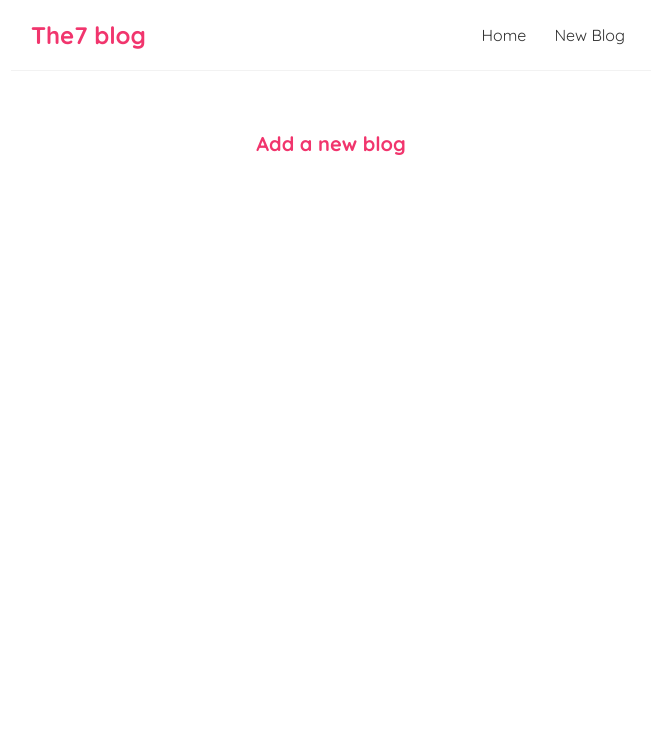
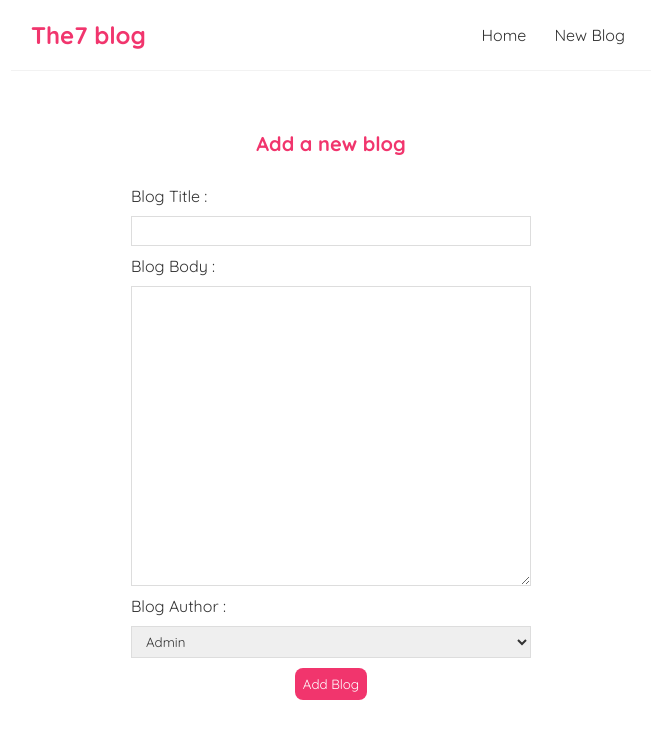
Before and after one commit to roosjjean/d-blog, a React (Create React App) app: page /create in a window 1280 px wide. Shown: the top 738 px of the page, without its empty margins (309-964 px from the left). Built offline with nearby package versions, Linux system fonts and the light colour scheme.

Commit message:
Blog creation feature added

```diff
--- a/data/db.json
+++ b/data/db.json
@@ -23,6 +23,24 @@
       "body": "Compiled successfully!\n\nYou can now view jreact-blog in the browser.\n\n  Local:            http://localhost:3000\n  On Your Network:  http://172.22.50.230:3000\n\nNote that the development build is not optimized.\nTo create a production build, use npm run build.\n\nwebpack compiled successfully",
       "author": "ririne",
       "id": 5
+    },
+    {
+      "title": "Push and Pull Changes:",
+      "body": "\nIf you're collaborating with others or using a remote repository, you'll need to push your changes to the remote and pull changes from it. Here are the basic commands:\n\ngit push origin <branch-name>: Push your local changes to the remote repository.\ngit pull origin <branch-name>: Pull changes from the remote repository to your local repository.",
+      "author": "Admin",
+      "id": 6
+    },
+    {
+      "title": "Push and Pull Changes:",
+      "body": "\nIf you're collaborating with others or using a remote repository, you'll need to push your changes to the remote and pull changes from it. Here are the basic commands:\n\ngit push origin <branch-name>: Push your local changes to the remote repository.\ngit pull origin <branch-name>: Pull changes from the remote repository to your local repository.",
+      "author": "Admin",
+      "id": 7
+    },
+    {
+      "title": "OK",
+      "body": "OK",
+      "author": "Mario",
+      "id": 8
     }
   ]
 }
--- a/src/App.js
+++ b/src/App.js
@@ -1,3 +1,4 @@
+import BlogDetails from "./BlogDetails";
 import Create from "./Create";
 import Home from "./Home";
 import Navbar from "./Navbar";
@@ -16,6 +17,9 @@ const App = () => {
             <Route path="/create">
               <Create />
             </Route>
+            <Route path="/blogs/:id">
+              <BlogDetails />
+            </Route>
           </Switch>
         </div>
       </div>
--- /dev/null
+++ b/src/BlogDetails.js
@@ -0,0 +1,27 @@
+import { useParams } from "react-router-dom/cjs/react-router-dom.min";
+import useFetch from "./useFetch";
+
+
+const BlogDetails = () => {
+    const { id } = useParams()
+    const {data: blog, isPending, error} = useFetch('http://localhost:5000/blogs/' + id)
+
+    return (
+        <div className="blog-details">
+            { isPending && <div>Loading...</div>}
+            { error && <div>{error}</div>}
+            {
+                blog && (
+                    <article>
+                        <h2>{blog.title}</h2>
+                        <p>Written by {blog.author}</p>
+                        <div>{blog.body}</div>
+                    </article>
+                )
+            }
+
+        </div>
+    );
+}
+
+export default BlogDetails;
--- a/src/BlogList.js
+++ b/src/BlogList.js
@@ -1,4 +1,4 @@
-
+import { Link } from "react-router-dom/cjs/react-router-dom.min";
 
 const BlogList = ({blogs, title}) => {
     return (
@@ -6,10 +6,12 @@ const BlogList = ({blogs, title}) => {
             {
                 blogs.map((blog) => (
                     <div className="blog-preview" key={blog.id}>
-                        <h2>{blog.title}</h2>
-                        <p>{blog.body}</p>
-                        <br></br>
-                        <p>Written by {blog.author}</p>
+                        <Link to={`/blogs/${blog.id}`}>
+                            <h2>{blog.title}</h2>
+                            <p>{blog.body}</p>
+                            <br></br>
+                            <p>Written by {blog.author}</p>
+                        </Link>
                     </div>
                 ))
             }
--- a/src/Create.js
+++ b/src/Create.js
@@ -1,9 +1,64 @@
+import { useState } from "react";
 
 
 const Create = () => {
+    const [title, setTitle] = useState('')
+    const [body, setBody] = useState('')
+    const [author, setAuthor] = useState('Admin')
+    const [isPending, setIsPending] = useState(false)
+
+    const handleSubmit = (e) => {
+        e.preventDefault()
+
+        const blog = {title, body, author}
+
+        setIsPending(true)
+
+        fetch('http://localhost:5000/blogs', {
+            method: 'POST',
+            headers: {"Content-Type": "application/json"},
+            body: JSON.stringify(blog)
+        })
+        .then(() => {
+            console.log('New Blog Added Successfully !')
+            setIsPending(false)
+        })
+    }
+
     return (
         <div className="create">
             <h2>Add a new blog</h2>
+            <form onSubmit={(e) => {handleSubmit(e)}}>
+                <label htmlFor="">Blog Title :</label>
+                <input
+                type="text"
+                required
+                value={title}
+                onChange={(e)=>{setTitle(e.target.value)}}
+                />
+
+                <label htmlFor="">Blog Body :</label>
+                <textarea
+                required
+                value={body}
+                onChange={(e)=>{setBody(e.target.value)}}
+                >
+                </textarea>
+                <label htmlFor="">Blog Author :</label>
+
+                <select
+                value={author}
+                onChange={(e)=>{setAuthor(e.target.value)}}
+                >
+                    <option value="Mario">Mario</option>
+                    <option value="Erin">Erin</option>
+                    <option value="Admin">Admin</option>
+                </select>
+
+                { !isPending && <button>Add Blog</button>}
+                { isPending && <button disabled>Adding Blog...</button>}
+
+            </form>
         </div>
     );
 }
```
